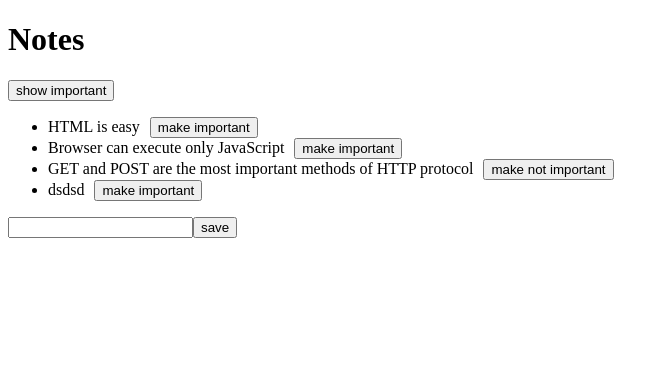
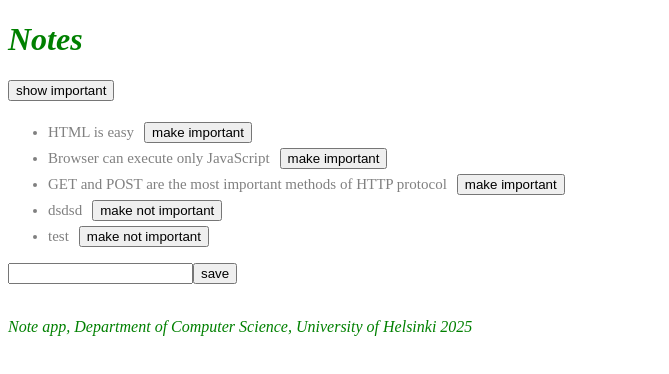
Before and after one commit to Tanya188098/fullstack-course, a React (Vite) app in the folder notes/: page / in a window 1280 px wide. Shown: the top 374 px of the page, without its empty margins (0-669 px from the left). Built offline with nearby package versions, Linux system fonts and the light colour scheme; data requests are answered from the project's data file.

Commit message:
feat: add notification component

```diff
--- a/notes/db.json
+++ b/notes/db.json
@@ -13,12 +13,17 @@
     {
       "id": 3,
       "content": "GET and POST are the most important methods of HTTP protocol",
-      "important": true
+      "important": false
     },
     {
       "content": "dsdsd",
-      "important": false,
+      "important": true,
       "id": 4
+    },
+    {
+      "content": "test",
+      "important": true,
+      "id": 5
     }
   ]
 }
--- a/notes/src/App.jsx
+++ b/notes/src/App.jsx
@@ -1,43 +1,26 @@
+import { useState, useEffect } from "react";
 import Note from "./components/Note";
-import { useState, useEffect } from "react";
+import Notification from "./components/Notification";
 import noteService from "./services/notes";
+import Footer from "./components/Footer";
 
 const App = () => {
   const [notes, setNotes] = useState([]);
   const [newNote, setNewNote] = useState("");
   const [showAll, setShowAll] = useState(true);
+  const [errorMessage, setErrorMessage] = useState(null);
 
-  // get the data from the json server
   useEffect(() => {
     noteService.getAll().then((initialNotes) => {
       setNotes(initialNotes);
     });
   }, []);
 
-  // toggle importance
-  const toggleImportanceOf = (id) => {
-    const note = notes.find((n) => n.id === id);
-    const changedNote = { ...note, important: !note.important };
-
-    noteService
-      .update(id, changedNote)
-      .then((returnedNote) => {
-        setNotes(notes.map((note) => (note.id === id ? returnedNote : note)));
-      })
-
-      .catch(() => {
-        alert(`the note '${note.content}' was already deleted from server`);
-        setNotes(notes.filter((n) => n.id !== id));
-      });
-  };
-
-  // form handler
   const addNote = (event) => {
     event.preventDefault();
-
     const noteObject = {
       content: newNote,
-      important: Math.random() < 0.5,
+      important: Math.random() > 0.5,
     };
 
     noteService.create(noteObject).then((returnedNote) => {
@@ -46,17 +29,36 @@ const App = () => {
     });
   };
 
-  // input handler
+  const toggleImportanceOf = (id) => {
+    const note = notes.find((n) => n.id === id);
+    const changedNote = { ...note, important: !note.important };
+
+    noteService
+      .update(id, changedNote)
+      .then((returnedNote) => {
+        setNotes(notes.map((note) => (note.id !== id ? note : returnedNote)));
+      })
+      .catch(() => {
+        setErrorMessage(
+          `Note '${note.content}' was already removed from server`,
+        );
+        setTimeout(() => {
+          setErrorMessage(null);
+        }, 5000);
+        setNotes(notes.filter((n) => n.id !== id));
+      });
+  };
+
   const handleNoteChange = (event) => {
     setNewNote(event.target.value);
   };
 
-  // filtering
   const notesToShow = showAll ? notes : notes.filter((note) => note.important);
 
   return (
     <div>
       <h1>Notes</h1>
+      <Notification message={errorMessage} />
       <div>
         <button onClick={() => setShowAll(!showAll)}>
           show {showAll ? "important" : "all"}
@@ -75,6 +77,8 @@ const App = () => {
         <input value={newNote} onChange={handleNoteChange} />
         <button type="submit">save</button>
       </form>
+
+      <Footer />
     </div>
   );
 };
--- /dev/null
+++ b/notes/src/components/Footer.jsx
@@ -0,0 +1,17 @@
+const Footer = () => {
+  const footerStyle = {
+    color: "green",
+    fontStyle: "italic",
+  };
+
+  return (
+    <div style={footerStyle}>
+      <br />
+      <p>
+        Note app, Department of Computer Science, University of Helsinki 2025
+      </p>
+    </div>
+  );
+};
+
+export default Footer;
--- a/notes/src/components/Note.jsx
+++ b/notes/src/components/Note.jsx
@@ -2,7 +2,7 @@ const Note = ({ note, toggleImportance }) => {
   const label = note.important ? "make not important" : "make important";
 
   return (
-    <li>
+    <li className="note">
       {note.content}
       <button onClick={toggleImportance} style={{ marginLeft: 10 }}>
         {label}
--- /dev/null
+++ b/notes/src/components/Notification.jsx
@@ -0,0 +1,9 @@
+const Notification = ({ message }) => {
+  if (message === null) {
+    return null;
+  }
+
+  return <div className="error">{message}</div>;
+};
+
+export default Notification;
--- /dev/null
+++ b/notes/src/index.css
@@ -0,0 +1,20 @@
+h1 {
+  color: green;
+  font-style: italic;
+}
+
+.note {
+  color: grey;
+  padding-top: 5px;
+  font-size: 15px;
+}
+
+.error {
+  color: red;
+  background: lightgrey;
+  font-size: 20px;
+  border-style: solid;
+  border-radius: 5px;
+  padding: 10px;
+  margin-bottom: 10px;
+}
--- a/notes/src/main.jsx
+++ b/notes/src/main.jsx
@@ -1,4 +1,5 @@
 import ReactDOM from "react-dom/client";
 import App from "./App";
+import "./index.css";
 
 ReactDOM.createRoot(document.getElementById("root")).render(<App />);
```
